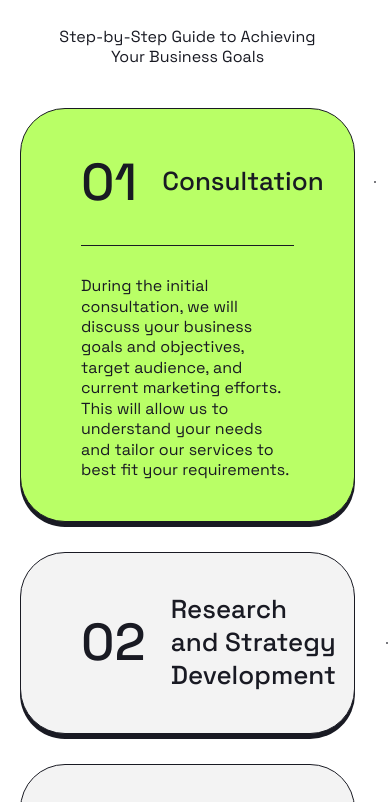
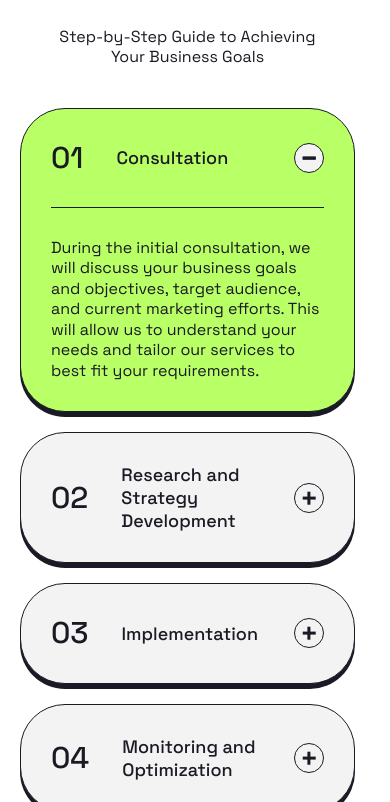
Before and after one commit to serjml/sass-html-positivus, a website: page index.html in a window 390 px wide. Shown: the part 4623-5425 px from the top of the page. Drawn offline with Linux system fonts and the light colour scheme.

Commit message:
feat: add accordion section adaptive styles

```diff
--- a/styles/blocks/_process.scss
+++ b/styles/blocks/_process.scss
@@ -7,10 +7,20 @@
     row-gap: 30px;
     counter-reset: custom-counter;
     list-style: none;
+
+    @include mobile {
+      row-gap: 20px;
+    }
   }
 
   &__item {
+    --counterContent: counter(custom-counter);
+
     counter-increment: custom-counter;
+
+    &:nth-child(-n + 9) {
+      --counterContent: '0' counter(custom-counter);
+    }
   }
 
   &__accordion {
@@ -27,6 +37,10 @@
       background-color: var(--color-accent);
     }
 
+    @include mobile {
+      padding: 30px;
+    }
+
     &[open] {
       --indicatorVerticalRotate: 0deg;
 
@@ -40,16 +54,30 @@
       column-gap: 50px;
       cursor: pointer;
       user-select: none;
+
+      @include mobile {
+        column-gap: 28px;
+      }
     }
 
     &-title {
+      @include fluid-text(30, 18);
+
       display: flex;
       align-items: center;
       column-gap: 25px;
 
+      @include mobile {
+        column-gap: 33px;
+      }
+
       &::before {
-        content: '0' counter(custom-counter);
+        content: var(--counterContent);
         font-size: 2em;
+
+        @include mobile {
+          font-size: 30px;
+        }
       }
     }
 
@@ -58,9 +86,14 @@
       @include square(58px);
 
       position: relative;
+      flex-shrink: 0;
       background-color: var(--color-gray);
       border: var(--border);
       border-radius: 50%;
+
+      @include mobile {
+        width: 30px;
+      }
 
       &::before,
       &::after {
```
Also changed, not shown: styles/styles.css, 1 other file.
